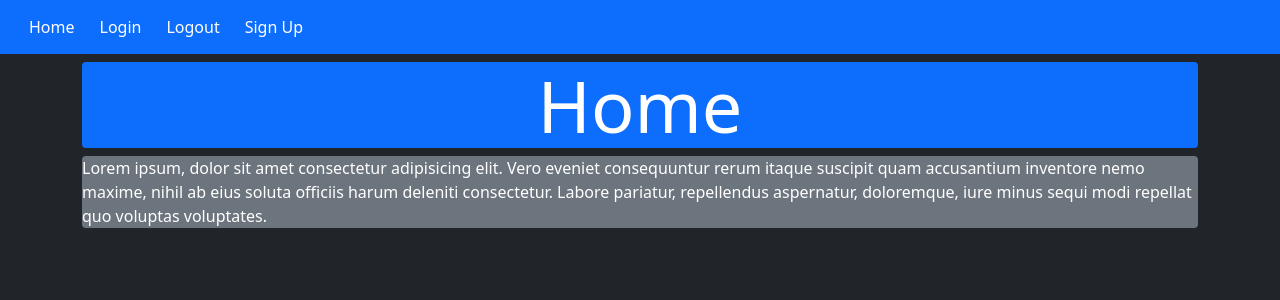
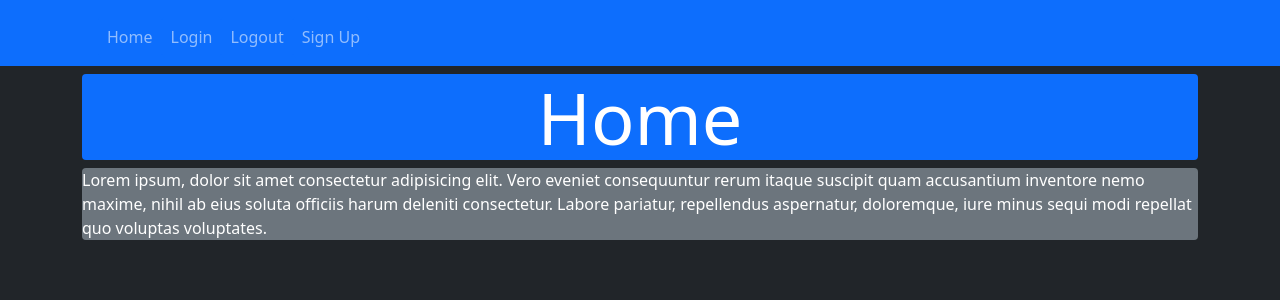
Before and after one commit to jashawnsyce/TestFlaskWebsite, a Flask app: page / in a window 1280 px wide. Shown: the top 300 px of the page. Run offline with Flask 3, Linux system fonts and the light colour scheme.

Commit message:
navbar updates

```diff
--- a/website/templates/base.html
+++ b/website/templates/base.html
@@ -8,13 +8,19 @@
     <title>{% block title %}DEFUALT{% endblock %}</title>
 </head>
 <body class="bg-dark text-white">
-    <nav class="navbar bg-primary">
-        <div>
-            <div class="btn-group ms-3">
-                <a class="btn btn-primary" id="home" href="/">Home</a>
-                <a class="btn btn-primary" id="login" href="login">Login</a>
-                <a class="btn btn-primary" id="logout" href="logout">Logout</a>
-                <a class="btn btn-primary" id="signup" href="signup">Sign Up</a>
+    <nav class="navbar navbar-expand-md navbar-dark bg-primary">
+        <div class="container-xl">
+            <button class="navbar-toggler" type="button" data-bs-toggle="collapse" data-bs-target="#main-nav" aria-controls="main-nav" aria-expanded="false" aria-label="Toggle navigation">
+                <span class="navbar-toggler-icon"></span>
+            </button>
+            <div class="ms-3 mt-2 collapse navbar-collapse" id="main-nav">
+                <ul class="navbar-nav">
+                    <li class="nav-item"><a class="btn btn-primary nav-link" id="home" href="/">Home</a></li>
+                    <li class="nav-item"><a class="btn btn-primary nav-link" id="login" href="login">Login</a></li>
+                    <li class="nav-item"><a class="btn btn-primary nav-link" id="logout" href="logout">Logout</a></li>
+                    <li class="nav-item"><a class="btn btn-primary nav-link" id="signup" href="signup">Sign Up</a></li>
+                </ul>
+
             </div>
         </div>
     </nav>
```
